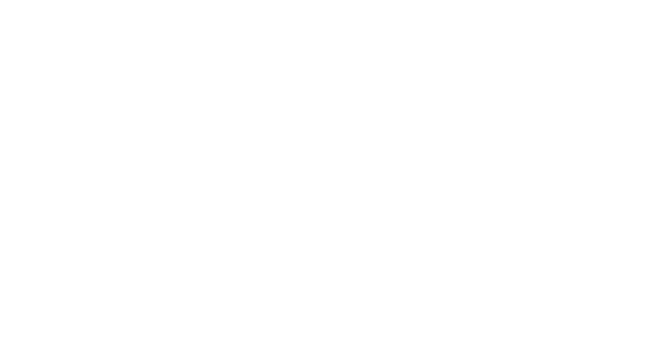
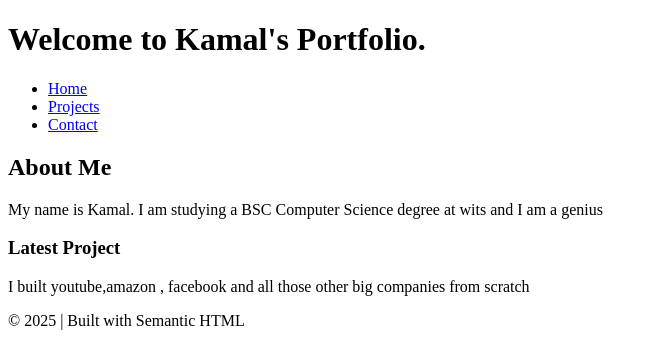
Before and after one commit to kamal2652159/softwaredesign, a plain HTML site: page 2652159-lab2.html in a window 1280 px wide. Shown: the whole page, without its empty margins (0-658 px from the left). Drawn offline with Linux system fonts and the light colour scheme.

Commit message:
Adding the link

```diff
--- a/2652159-lab2.html
+++ b/2652159-lab2.html
@@ -0,0 +1,36 @@
+<!DOCTYPE html>
+<html lang="en">
+<head>
+    <meta charset="UTF-8">
+    <meta name="viewport" content="width=device-width, initial-scale=1.0">
+    <title>Portfolio</title>
+</head>
+<body>
+    <header>
+        <h1>Welcome to Kamal's Portfolio.</h1>
+        <nav>
+            <ul>
+                <li><a href="#">Home</a></li>
+                <li><a href="#">Projects</a></li>
+                <li><a href="#">Contact</a></li>
+
+
+            </ul>
+        </nav>
+    </header>
+
+    <main>
+        <section>
+            <h2>About Me</h2>
+            <p>My name is Kamal. I am studying a BSC Computer Science degree at wits and I am a genius</p>
+        </section>
+        <article>
+            <h3>Latest Project</h3>
+            <p>I built youtube,amazon , facebook and all those other big companies from scratch</p>
+        </article>
+
+        <footer>
+            <p>&copy; 2025 | Built with Semantic HTML</p>
+        </footer>
+    </main>
+</html>
```
Also changed, not shown: index.html (+2 -0 lines).
